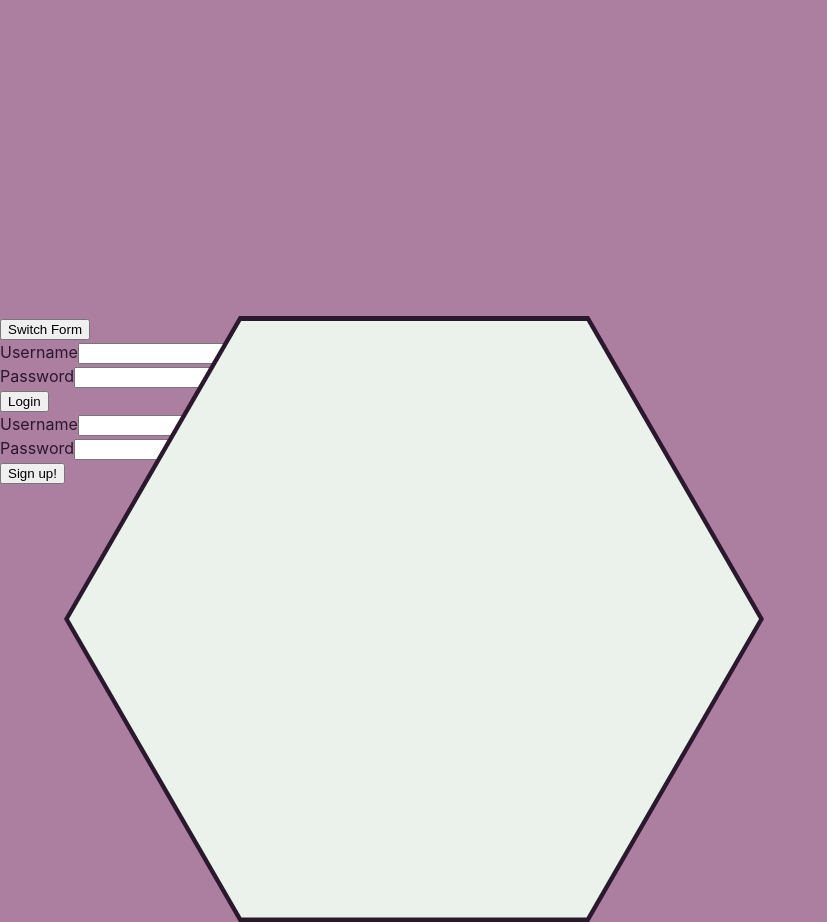
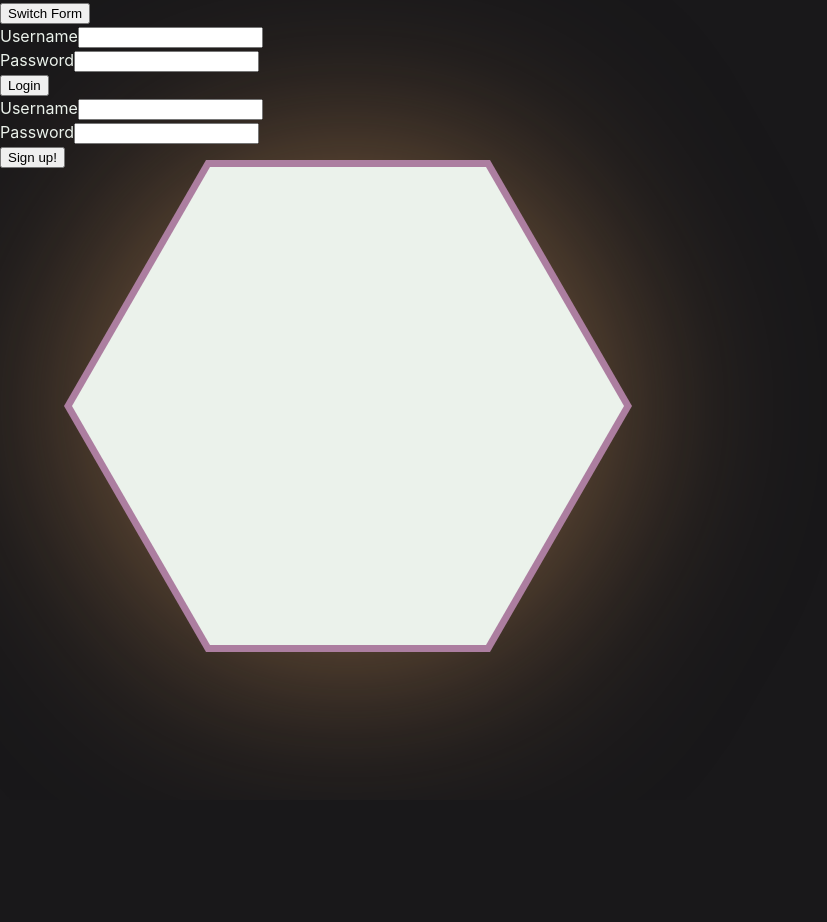
Before and after one commit to KumkowskiMateusz/HexMapCreator, a React (Vite) app in the folder HexMapCreatorFrontend/HexMapCreator/: page / in a window 1280 px wide. Shown: the whole page, without its empty margins (0-827 px from the left). After the commit the page ends 800 px from the top, so only its background shows below. Built offline with nearby package versions, Linux system fonts and the light colour scheme.

Commit message:
Fluid Animation done

```diff
--- a/HexMapCreatorFrontend/HexMapCreator/src/css/index.css
+++ b/HexMapCreatorFrontend/HexMapCreator/src/css/index.css
@@ -1,46 +1,67 @@
 @charset "UTF-8";
+@keyframes roll_animation {
+  0% {
+    transform: translateX(0vw) rotate(0deg);
+    filter: drop-shadow(0px 0px 100px rgba(236, 167, 101, 0.5));
+  }
+  50% {
+    transform: translateX(25vw) rotate(60deg);
+    filter: drop-shadow(0px 0px 100px rgba(255, 255, 255, 0.5));
+  }
+  100% {
+    transform: translateX(50vw) rotate(120deg);
+    filter: drop-shadow(0px 0px 100px rgba(172, 126, 160, 0.5));
+  }
+}
+.absolute {
+  position: absolute;
+}
+
 #selection_holder {
   width: 100%;
 }
 
 #hexagon {
-  width: 690px;
-  height: 597px; /* width*√3/2 */
+  width: 69vh;
+  height: 59.7557528612vh; /* width*√3/2 */
   -webkit-clip-path: polygon(25% 0, 75% 0%, 100% 50%, 75% 100%, 25% 100%, 0% 50%);
           clip-path: polygon(25% 0, 75% 0%, 100% 50%, 75% 100%, 25% 100%, 0% 50%);
   background: #EBF2EB;
+  box-shadow: inset 0px 0px #19181a;
 }
 
 #hexagon_border {
-  position: absolute;
-  left: 5%;
-  width: 700px;
-  height: 606px; /* width*√3/2 */
+  bottom: 30%;
+  width: 71vh;
+  height: 61.4878036687vh; /* width*√3/2 */
   -webkit-clip-path: polygon(25% 0, 75% 0%, 100% 50%, 75% 100%, 25% 100%, 0% 50%);
           clip-path: polygon(25% 0, 75% 0%, 100% 50%, 75% 100%, 25% 100%, 0% 50%);
-  background: #2a182d;
+  background: #ac7ea0;
   display: flex;
   justify-content: center;
   align-items: center;
+  z-index: -1;
 }
 
-#hexagon_border:hover {
-  animation: example 3s ease infinite alternate;
-  -moz-animation: example 3s ease infinite alternate;
-  -webkit-animation: example 3s ease infinite alternate;
+#hexagon_border_glow {
+  top: 20vh;
+  filter: drop-shadow(0px 0px 100px rgba(236, 167, 101, 0.5));
+  left: 5%;
+  z-index: -1;
 }
-@keyframes example {
-  100% {
-    transform: translateX(100%) rotate(120deg);
-  }
+
+#hexagon_border_glow:hover {
+  animation: roll_animation 3s ease infinite alternate;
+  -moz-animation: roll_animation 3s ease infinite alternate;
+  -webkit-animation: roll_animation 3s ease infinite alternate;
 }
+
 :root {
   font-family: Inter, system-ui, Avenir, Helvetica, Arial, sans-serif;
   line-height: 1.5;
   font-weight: 400;
-  color-scheme: light dark;
-  color: #2a182d;
-  background-color: #ac7ea0;
+  color: #EBF2EB;
+  background-color: #19181a;
   font-synthesis: none;
   text-rendering: optimizeLegibility;
   -webkit-font-smoothing: antialiased;
@@ -50,13 +71,15 @@
 html {
   margin: 0;
   border: 0;
+  padding: 0;
 }
 
 body {
   margin: 0;
   border: 0;
+  padding: 0;
   display: flex;
   place-items: center;
-  min-width: 320px;
-  min-height: 100vh;
+  width: 100vw;
+  z-index: -10;
 }/*# sourceMappingURL=index.css.map */
--- a/HexMapCreatorFrontend/HexMapCreator/src/pages/Homepage.tsx
+++ b/HexMapCreatorFrontend/HexMapCreator/src/pages/Homepage.tsx
@@ -1,15 +1,21 @@
+import React from "react"
 
 function Homepage(){
 
+    const [slide,setSlide] = React.useState(0)
+
+
         return(
         <>
-            <div id="hexagon_border">
-                    <div id="hexagon"></div>
+            <div id="hexagon_border_glow" className="absolute">
+                <div id="hexagon_border">
+                        <div id="hexagon"></div>
+                </div>
             </div>
+
             <div id="selection_holder">
-                <div id="form_sliding_bar"></div>
-                <button id="switch_form_button">Switch Form</button>
                 <div id="login_form_holder">
+                    <button id="switch_form_button">Switch Form</button>
                     <form id="login_form">
                         <label htmlFor="login_username">Username</label>
                         <input type="text" id="login_username" name="login_username"></input>
--- a/HexMapCreatorFrontend/HexMapCreator/src/scss/_hompage.scss
+++ b/HexMapCreatorFrontend/HexMapCreator/src/scss/_hompage.scss
@@ -1,48 +1,43 @@
 @import "./variables";
+@import "./roll_animation";
+
+.absolute{
+    position: absolute;
+}
 
 #selection_holder {
     width: 100%;
 }
 
 #hexagon {
-    width: 690px;
-	height: 597px; /* width*√3/2 */
+    width: 69vh;
+	height: calc(69vh * 1.73205080757 / 2); /* width*√3/2 */
 	clip-path: polygon(25% 0, 75% 0%, 100% 50%, 75% 100%, 25% 100%, 0% 50%);
 	background: $light_shades;
+    box-shadow: inset 0px 0px $dark_grey ;
 }
 
 #hexagon_border {
-    position: absolute;
-    left: 5%;
-    width: 700px;
-	height: 606px; /* width*√3/2 */
+    bottom: 30%;
+    width: 71vh;
+	height: calc(71vh * 1.73205080757 / 2); /* width*√3/2 */
 	clip-path: polygon(25% 0, 75% 0%, 100% 50%, 75% 100%, 25% 100%, 0% 50%);
-	background: $dark_shades;
+	background: $main_color;
     display: flex;
     justify-content: center;
     align-items: center;
+    z-index: -1;
 }
 
-#hexagon_border:hover {
-    animation:example 3s ease infinite alternate ;
-    -moz-animation: example 3s ease infinite alternate;
-    -webkit-animation: example 3s ease infinite alternate;
+#hexagon_border_glow{
+    top: 20vh;
+    filter: drop-shadow(0px 0px 100px $light_accent_low_opacity);
+    left: 5%;
+    z-index: -1;
 }
 
-@-moz-keyframes example{
-    100% {
-        -moz-transform: rotateY(360deg) translateX(100%);
-    }
+#hexagon_border_glow:hover{
+    animation:roll_animation 3s ease infinite alternate ;
+    -moz-animation: roll_animation 3s ease infinite alternate;
+    -webkit-animation: roll_animation 3s ease infinite alternate;
 }
-
-@-webkit-keyframes example{
-    100% {
-        -webkit-transform: rotateY(360deg) translateX(100%) ;
-    }
-}
-
-@keyframes example{
-    100% {
-        transform:  translateX(100%) rotate(120deg);
-    }
-}
--- a/HexMapCreatorFrontend/HexMapCreator/src/scss/_variables.scss
+++ b/HexMapCreatorFrontend/HexMapCreator/src/scss/_variables.scss
@@ -1,5 +1,9 @@
 $light_shades: #EBF2EB;
 $light_accent: #ECA765;
+$light_accent_low_opacity: rgba(236, 167, 101, 0.5);
 $main_color: #ac7ea0;
+$main_color_low_opacity: rgba(172, 126, 160,0.5);
 $dark_accent: #a37a58;
 $dark_shades: #2a182d;
+$dark_grey: #19181a;
+$low_opacity_white: rgba(255, 255, 255, 0.5);
--- a/HexMapCreatorFrontend/HexMapCreator/src/scss/index.scss
+++ b/HexMapCreatorFrontend/HexMapCreator/src/scss/index.scss
@@ -6,9 +6,8 @@
     line-height: 1.5;
     font-weight: 400;
 
-    color-scheme: light dark;
-    color: $dark_shades;
-    background-color: $main_color;
+    color: $light_shades;
+    background-color: $dark_grey;
 
     font-synthesis: none;
     text-rendering: optimizeLegibility;
@@ -20,13 +19,16 @@
 html{
   margin: 0;
   border: 0;
+  padding: 0;
 }
 
 body {
   margin: 0;
   border: 0;
+  padding: 0;
   display: flex;
   place-items: center;
-  min-width: 320px;
-  min-height: 100vh;
+  width: 100vw;
+  z-index: -10;
+
 }
```
Also changed, not shown: HexMapCreatorFrontend/HexMapCreator/src/scss/_roll_animation.scss (added, +41 -0 lines), 1 other file (tests, documents, lock files or other folders).
